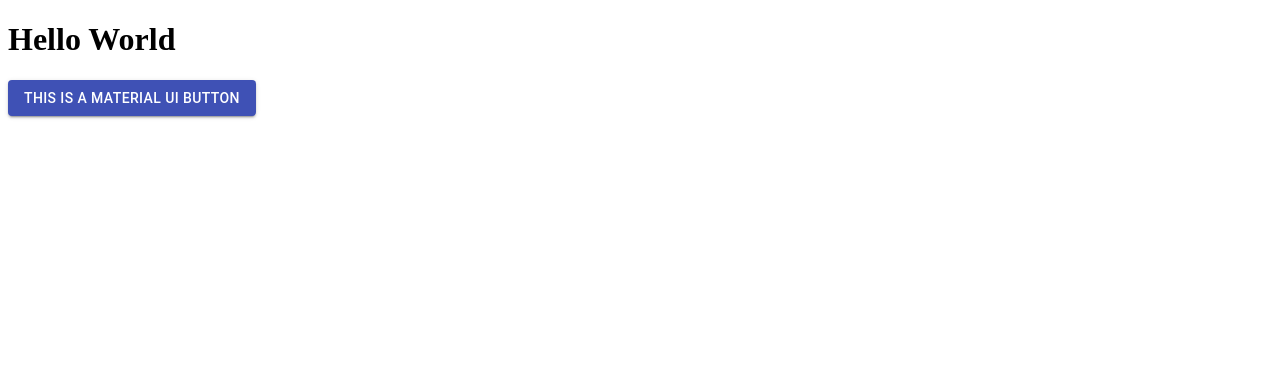
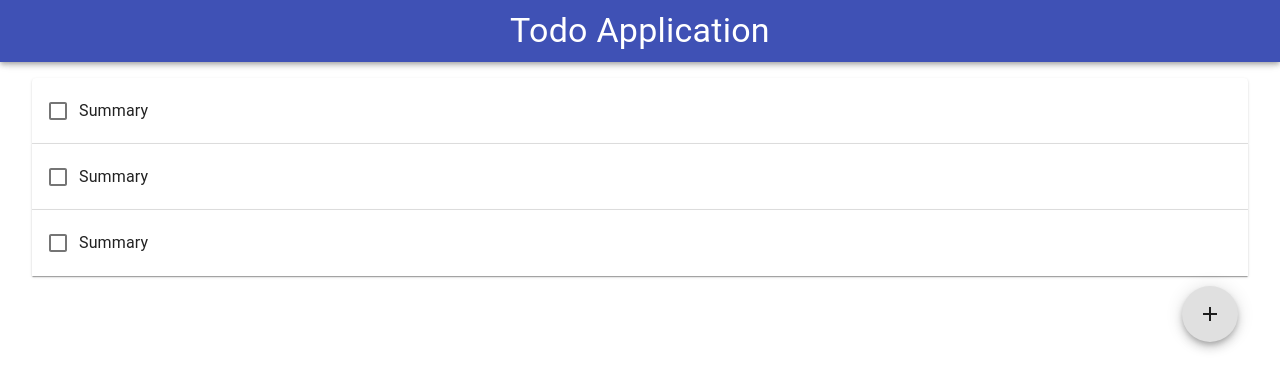
Before and after one commit to christianfares/TodoApp, a React (Create React App) app: page / in a window 1280 px wide. Shown: the top 390 px of the page. Built offline with nearby package versions, Linux system fonts and the light colour scheme.

Commit message:
Added a header to the page, defined a todo element displays as an expansion panel element and displayed a list of todos. Todos can also be marked/unmarked as complete.

```diff
--- a/package.json
+++ b/package.json
@@ -4,6 +4,7 @@
   "private": true,
   "dependencies": {
     "@material-ui/core": "^4.8.0",
+    "@material-ui/icons": "^4.5.1",
     "@testing-library/jest-dom": "^4.2.4",
     "@testing-library/react": "^9.4.0",
     "@testing-library/user-event": "^7.2.1",
--- a/src/App.js
+++ b/src/App.js
@@ -1,16 +1,29 @@
-import React from 'react';
-import Button from '@material-ui/core/Button';
+import React, {useState} from 'react';
+
+import Todo from './components/Todo'
+
+import { Container } from '@material-ui/core';
+import Typography from '@material-ui/core/Typography'
+import AppBar from '@material-ui/core/AppBar';
+import Fab from '@material-ui/core/Fab'
+import AddSharpIcon from '@material-ui/icons/AddSharp';
 
 function App() {
+	const [todos, setTodos] = useState([<Todo/>, <Todo/>, <Todo/>])
 
-  return (
-    <div className="App">
-      <h1>Hello World</h1>
-      <Button variant="contained" color="primary">
-        This is a material ui Button
-      </Button>
-    </div>
-  );
+	return (
+		<React.Fragment>
+			<AppBar style={{padding:"10px"}}>
+				<Typography style={{alignSelf:"center"}} variant="h4">Todo Application</Typography>
+			</AppBar>
+			<Container style = {{paddingTop:"70px"}}>
+				{todos}
+				<Fab style={{margin: "10px", float:"right"}}>
+					<AddSharpIcon />
+				</Fab>
+			</Container>
+		</React.Fragment>
+	);
 }
 
 export default App;
--- a/src/components/Todo.js
+++ b/src/components/Todo.js
@@ -1,16 +1,36 @@
-import React from 'react'
-import Container from '@material-ui/core/Container'
+import React, {useState} from 'react'
+
+import ExpansionPanel from '@material-ui/core/ExpansionPanel';
+import ExpansionPanelSummary from '@material-ui/core/ExpansionPanelSummary';
+import ExpansionPanelDetails from '@material-ui/core/ExpansionPanelDetails';
+import Checkbox from '@material-ui/core/Checkbox';
+import FormControlLabel from '@material-ui/core/FormControlLabel';
 
 function Todo() {
-	const [state, setstate] = useState({
-		title: "",
-		description: "",
-		isComplete: false
-	})
+	const [summary, setSummary] = useState("Summary");
+	const [description, setDescription] = useState("");
+	const [isComplete, setIsComplete] = useState(false);
+
+	function handleChange(e) {
+		setIsComplete(e.target.checked)
+	}
+
 	return (
-		<Container>
-
-		</Container>
+		<ExpansionPanel disabled={isComplete}>
+			{/* the pointer event style is to enable the check box while the expansion panel is disabled */}
+			<ExpansionPanelSummary style={{pointerEvents:"auto"}}>
+				<FormControlLabel
+					control = {<Checkbox />}
+					label={summary}
+					onClick={event => event.stopPropagation()}
+					onChange={handleChange}
+					disabled={false}
+				/>
+			</ExpansionPanelSummary>
+			<ExpansionPanelDetails>
+				{description}
+			</ExpansionPanelDetails>
+		</ExpansionPanel>
 	)
 }
 
```
Also changed, not shown: 1 other file (tests, documents, lock files or other folders).
